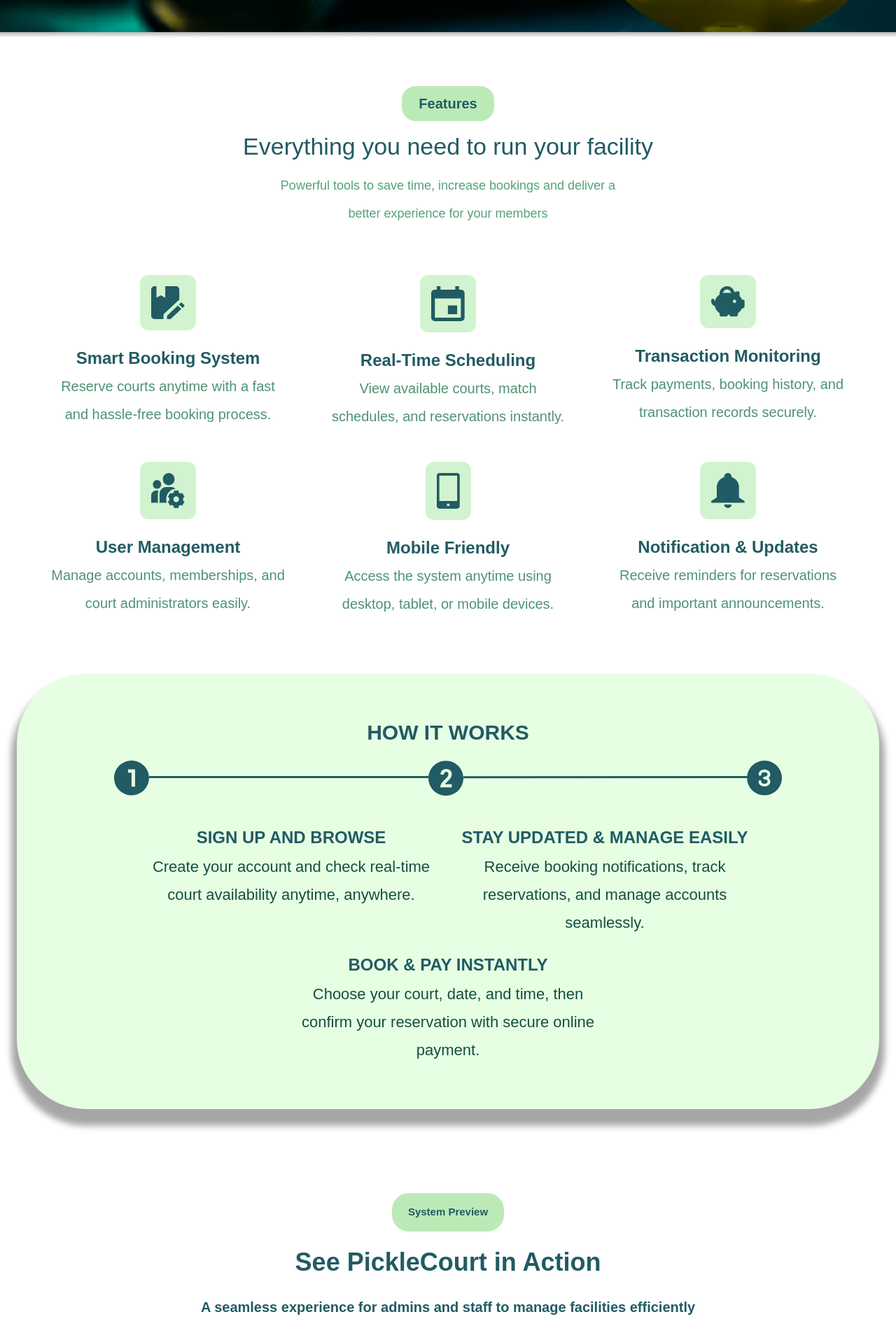
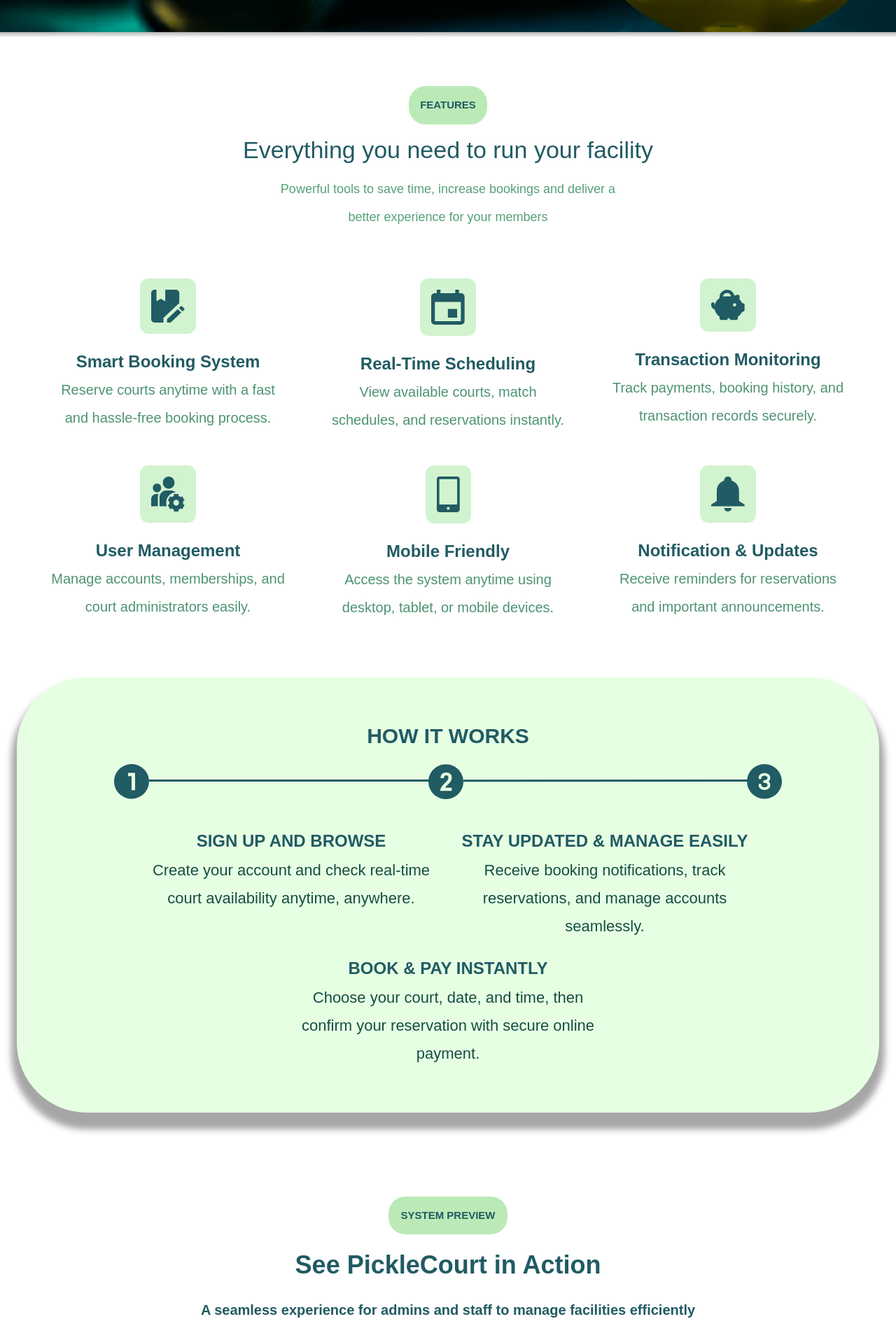
Before and after one commit to Ilethami/pcms, a React (Vite) app: page / in a window 1280 px wide. Shown: the part 595-2500 px from the top of the page at 70% size. Built offline with nearby package versions, Linux system fonts and the light colour scheme.

Commit message:
Fixed Stuff

```diff
--- a/src/Components/Features.jsx
+++ b/src/Components/Features.jsx
@@ -24,11 +24,9 @@
     >
       {/* HEADER */}
       <div className="flex flex-col justify-center items-center gap-4 py-7">
-        <div className="flex items-center justify-center w-fit h-fit rounded-[20px] bg-[#BCEAB7] px-6 py-2.5">
-          <p className="text-[#215B63] text-[20px] font-bold font-poppins">
-            Features
-          </p>
-        </div>
+        <div className="flex bg-[#BCEAB7] px-4 py-4 rounded-3xl text-[#215B63] font-poppins text-[15px] font-bold text-center leading-normal text-transform uppercase">
+        Features
+      </div>
 
         <p
           data-aos="fade-up"
--- a/src/Components/Media.jsx
+++ b/src/Components/Media.jsx
@@ -20,7 +20,7 @@
       className="flex flex-col w-full items-center gap-6 pt-10 pb-20 overflow-hidden px-4"
     >
       {/* Header */}
-      <div className="w-[160px] bg-[#BCEAB7] px-4 py-4 rounded-3xl text-[#215B63] font-poppins text-[15px] font-bold text-center leading-normal">
+      <div className="w-[170px] bg-[#BCEAB7] px-4 py-4 rounded-3xl text-[#215B63] font-poppins text-[15px] font-bold text-center leading-normal text-transform uppercase">
         System Preview
       </div>
 
--- a/src/index.css
+++ b/src/index.css
@@ -1,5 +1,5 @@
 @import "tailwindcss";
-@import url('https://fonts.googleapis.com/css2?family=Poppins:wght@300;400;500;600;700&display=swap');
+@import url('https://fonts.googleapis.com/css2?family=Poppins:wght@300;400;500;600;700,800,900&display=swap');
 @theme {
   --color-pcms: oklch(0.9744 0.0452 142.23) /* #e6ffe3 */;
   --color-icon: oklch(0.9309 0.0591 142.83) /* #d2f3cf */;
```
